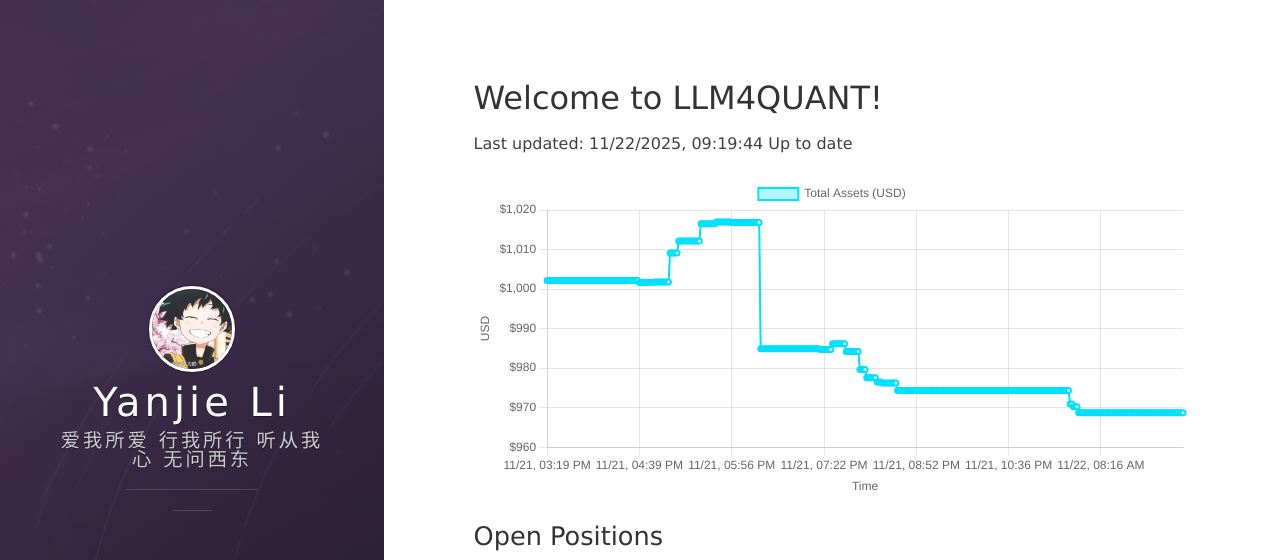
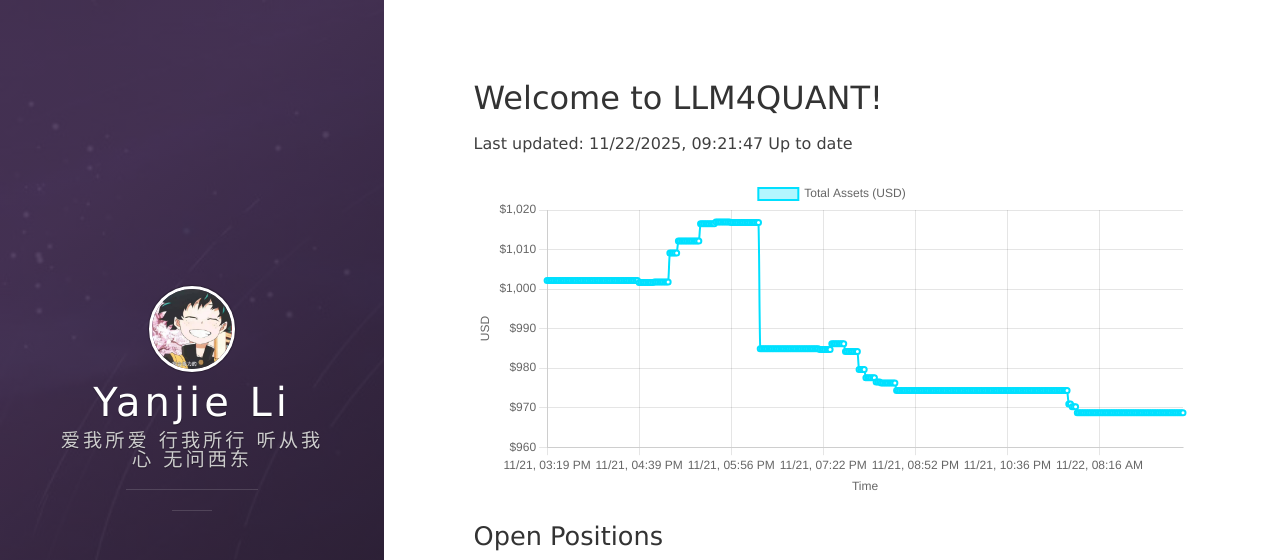
Before and after one commit to leeyegy/leeyegy.github.io, a Jekyll site: the page built from live-trading.html, in a window 1280 px wide and 1026 px high. Shown: the top 560 px of the window. Built offline with Jekyll 4.4.1, drawn with Linux system fonts in a browser that asks for light colours; nearby versions of some CDN libraries.

Commit message:
AccountMonitor: update balance history 2025-11-22T17:21:47+08:00

```diff
--- a/assets/data/binance/balance-history.json
+++ b/assets/data/binance/balance-history.json
@@ -1,5 +1,5 @@
 {
-  "generatedAt": "2025-11-22T17:19:44+08:00",
+  "generatedAt": "2025-11-22T17:21:47+08:00",
   "asset": "total_usd_value",
   "history": [
     {
@@ -1493,6 +1493,10 @@
     {
       "timestamp": "2025-11-22T17:19:44+08:00",
       "totalUsd": 968.69074819
+    },
+    {
+      "timestamp": "2025-11-22T17:21:47+08:00",
+      "totalUsd": 968.69074819
     }
   ]
 }
```
